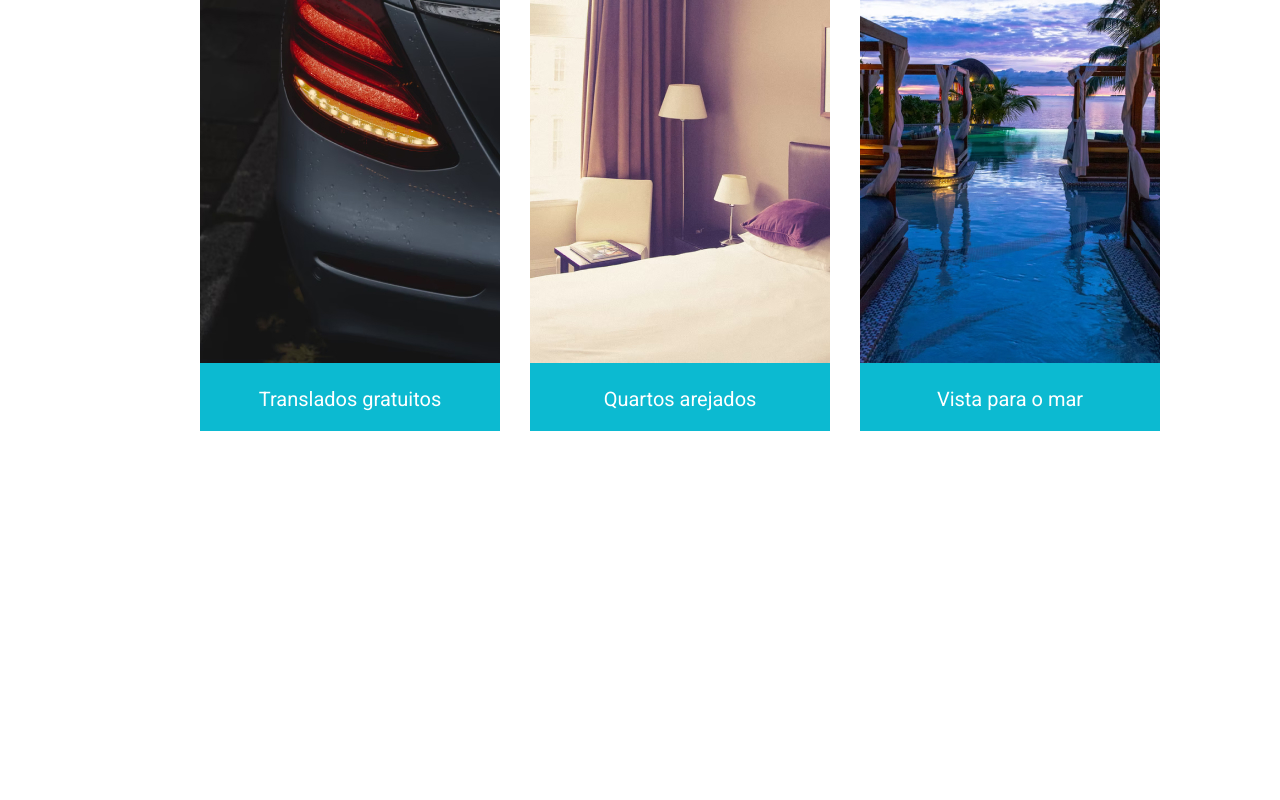
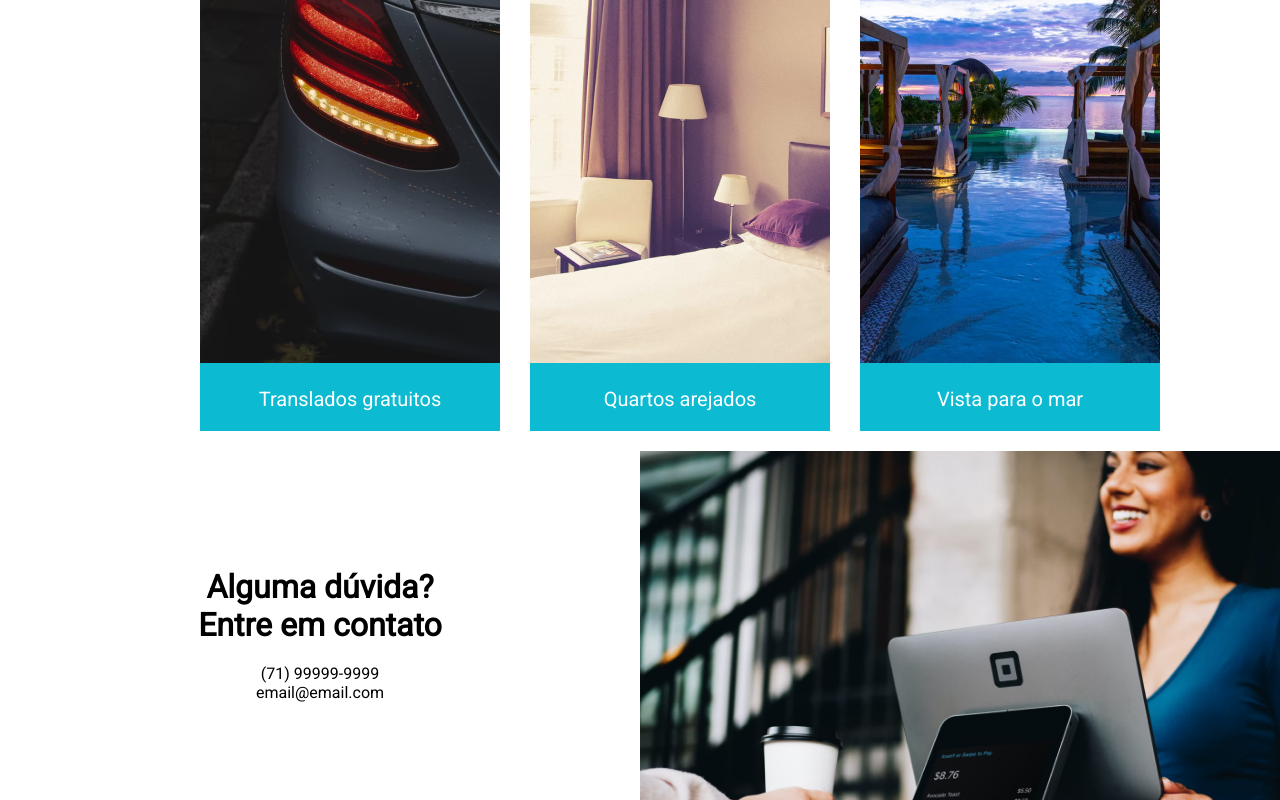
Before and after one commit to Heber-Reis/HotelDev-React, a Next.js app: page / in a window 1280 px wide. Shown: the part 980-1780 px from the top of the page. Before the commit the page ends 1431 px from the top, so only its background shows below. Built offline with nearby package versions, Linux system fonts and the light colour scheme.

Commit message:
criado contact

```diff
--- a/pages/index.jsx
+++ b/pages/index.jsx
@@ -1,3 +1,4 @@
+import Duvida from "../src/components/Duvida/Duvida";
 import Header from "../src/components/Header/Header";
 import MainInfo from "../src/components/MainInfo/MainInfo";
 
@@ -6,6 +7,7 @@ function HomePage () {
     <div>
       <Header/>
       <MainInfo/>
+      <Duvida/>
     </div>
   )
 }
--- /dev/null
+++ b/src/components/Duvida/Duvida.jsx
@@ -0,0 +1,16 @@
+import styles from "./Duvida.module.css";
+
+function Duvida () {
+  return(
+    <div className={styles.ContactContent}>
+      <div className={styles.Contact}>
+        <h1>Alguma dúvida? <br/> Entre em contato</h1>
+        <p>(71) 99999-9999</p>
+        <p>email@email.com</p>
+      </div>
+      <img src="/images/imagem-duvida.jpg" className={styles.Img}/>
+    </div>
+  )
+}
+
+export default Duvida;
--- /dev/null
+++ b/src/components/Duvida/Duvida.module.css
@@ -0,0 +1,30 @@
+.ContactContent{
+  display: flex;
+}
+
+.Contact{
+  width: 50vw;
+  display: flex;
+  flex-direction: column;
+  text-align: center;
+  justify-content: center;
+  padding: 50px 0;
+}
+
+.Contact h1{
+  margin: 20px;
+}
+
+.Img{
+  width: 50vw;
+}
+
+@media (max-width: 600px){
+  .ContactContent{
+    flex-direction: column;
+  }
+
+  .Contact, .Img{
+    width: 100%;
+  }
+}
```
Also changed, not shown: src/components/Contact/Contact.jsx (added), src/components/Contact/Contact.module.css (added).
